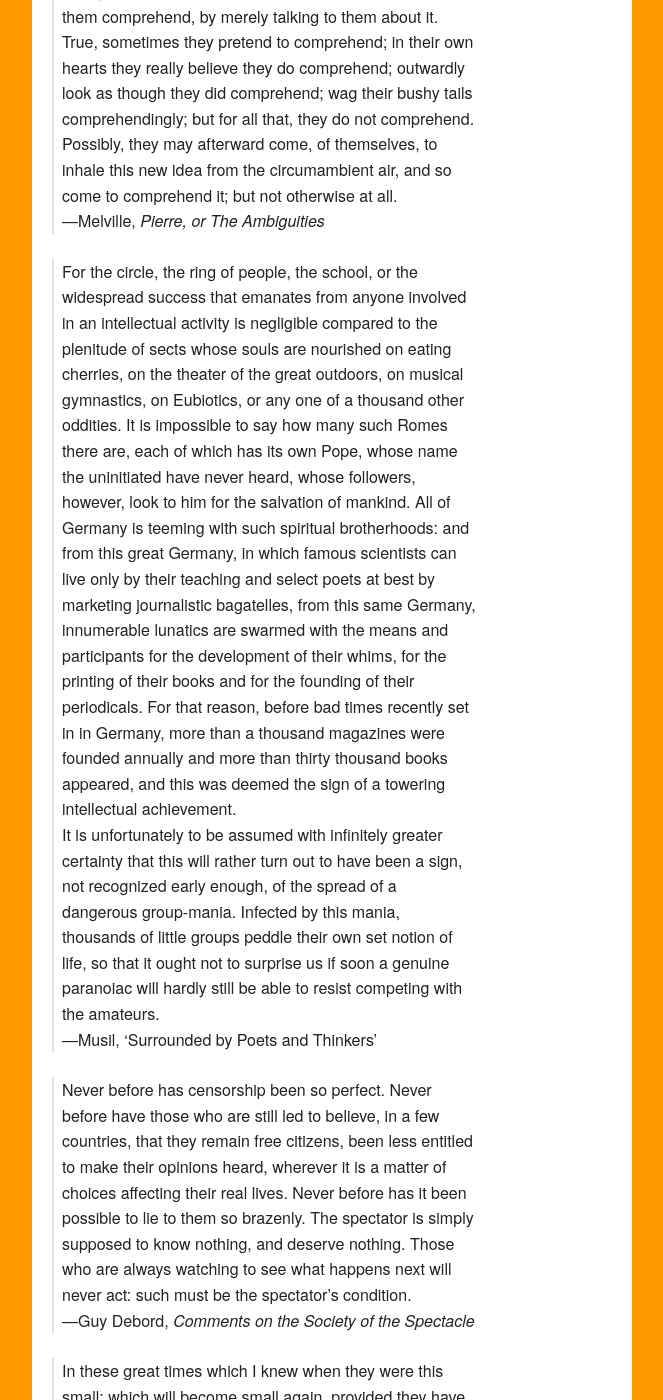
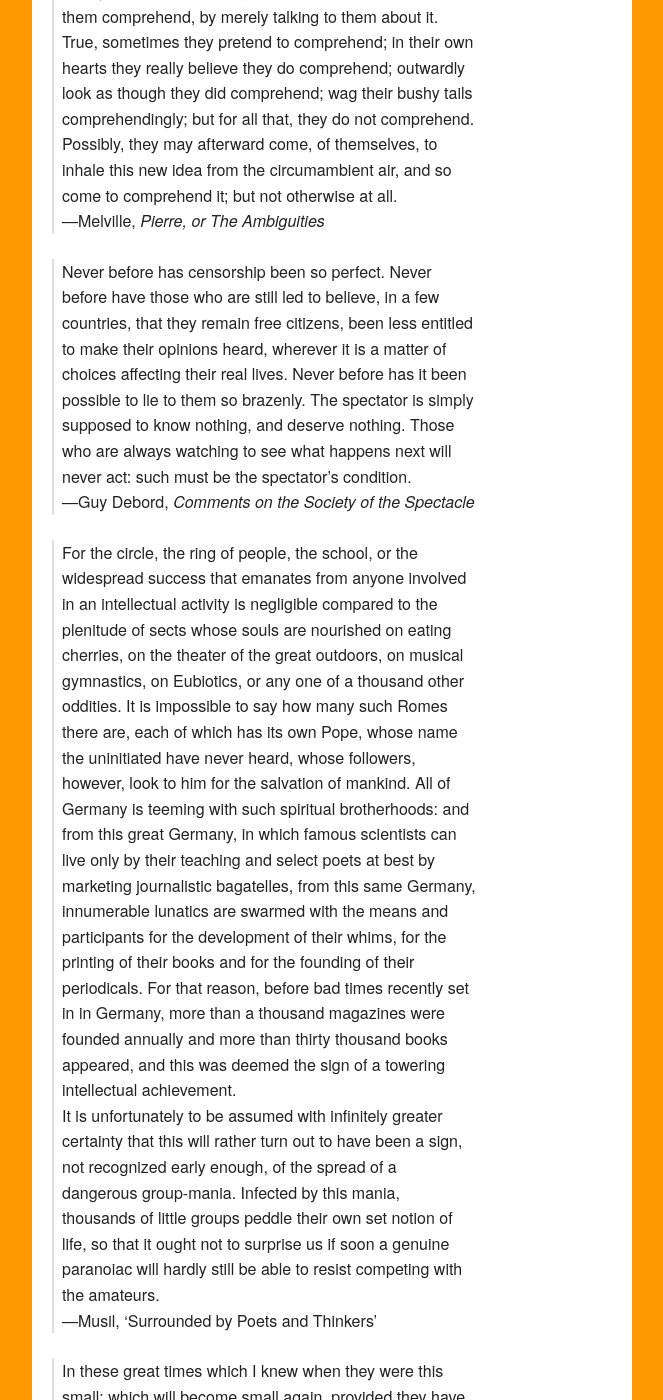
Before and after one commit to mt-trash/mt-trash.github.io, a Jekyll site: the page built from _posts/2017-09-12-piecework.md, in a window 1280 px wide and 1400 px high, scrolled down 3229 px. Shown: the whole window, without its empty margins (308-971 px from the left). Built offline with Jekyll 4.4.1, drawn with Linux system fonts in a browser that asks for light colours.

Commit message:
move a quotation

```diff
--- a/_posts/2017-09-12-piecework.md
+++ b/_posts/2017-09-12-piecework.md
@@ -23,12 +23,12 @@ preview: To prevent theory from turning into practice, we pay for the luxury of
 >If a man be in any vague latent doubt about the intrinsic correctness and excellence of his general life-theory and practical course of life; then, if that man chance to light on any other man, or any little treatise, or sermon, which unintendingly, as it were, yet very palpably illustrates to him the intrinsic incorrectness and non-excellence of both the theory and the practice of his life; then that man will — more or less unconsciously — try hard to hold himself back from the self-admitted comprehension of a matter which thus condemns him. For in this case, to comprehend, is himself to condemn himself, which is always highly inconvenient and uncomfortable to a man. Again. If a man be told a thing wholly new, then — during the time of its first announcement to him — it is entirely impossible for him to comprehend it. For — absurd as it may seem — men are only made to comprehend things which they comprehended before (though but in the embryo, as it were). Things new it is impossible to make them comprehend, by merely talking to them about it. True, sometimes they pretend to comprehend; in their own hearts they really believe they do comprehend; outwardly look as though they did comprehend; wag their bushy tails comprehendingly; but for all that, they do not comprehend. Possibly, they may afterward come, of themselves, to inhale this new idea from the circumambient air, and so come to comprehend it; but not otherwise at all.
 —Melville, *Pierre,  or The Ambiguities*
 
+>Never before has censorship been so perfect. Never before have those who are still led to believe, in a few countries, that they remain free citizens, been less entitled to make their opinions heard, wherever it is a matter of choices affecting their real lives. Never before has it been possible to lie to them so brazenly. The spectator is simply supposed to know nothing, and deserve nothing. Those who are always watching to see what happens next will never act: such must be the spectator’s condition.
+—Guy Debord, *Comments on the Society of the Spectacle*
+
 >For the circle, the ring of people, the school, or the widespread success that emanates from anyone involved in an intellectual activity is negligible compared to the plenitude of sects whose souls are nourished on eating cherries, on the theater of the great outdoors, on musical gymnastics, on Eubiotics, or any one of a thousand other oddities. It is impossible to say how many such Romes there are, each of which has its own Pope, whose name the uninitiated have never heard, whose followers, however, look to him for the salvation of mankind. All of Germany is teeming with such spiritual brotherhoods: and from this great Germany, in which famous scientists can live only by their teaching and select poets at best by marketing journalistic bagatelles, from this same Germany, innumerable lunatics are swarmed with the means and participants for the development of their whims, for the printing of their books and for the founding of their periodicals. For that reason, before bad times recently set in in Germany, more than a thousand magazines were founded annually and more than thirty thousand books appeared, and this was deemed the sign of a towering intellectual achievement.
 >It is unfortunately to be assumed with infinitely greater certainty that this will rather turn out to have been a sign, not recognized early enough, of the spread of a dangerous group-mania. Infected by this mania, thousands of little groups peddle their own set notion of life, so that it ought not to surprise us if soon a genuine paranoiac will hardly still be able to resist competing with the amateurs.
 —Musil, 'Surrounded by Poets and Thinkers'
 
->Never before has censorship been so perfect. Never before have those who are still led to believe, in a few countries, that they remain free citizens, been less entitled to make their opinions heard, wherever it is a matter of choices affecting their real lives. Never before has it been possible to lie to them so brazenly. The spectator is simply supposed to know nothing, and deserve nothing. Those who are always watching to see what happens next will never act: such must be the spectator’s condition.
-—Guy Debord, *Comments on the Society of the Spectacle*
-
 >In these great times which I knew when they were this small; which will become small again, provided they have time left for it; and which, because in the realm of organic growth no such transformation is possible, we had better call fat times and, truly, hard times as well; in these times in which things are happening that could not be imagined and in which what can no longer be imagined must happen, for if one could imagine it, it would not happen; in these serious times which have died laughing at the thought that they might become serious; which, surprised by their own tragedy, are reaching for diversion and, catching themselves red-handed, are groping for words; in these loud times which boom with the horrible symphony of actions which produce reports and of reports which cause actions; in these times you should not expect any words of my own from me — none but these words which barely manage to prevent silence from being misinterpreted.
 —Karl Kraus
```
